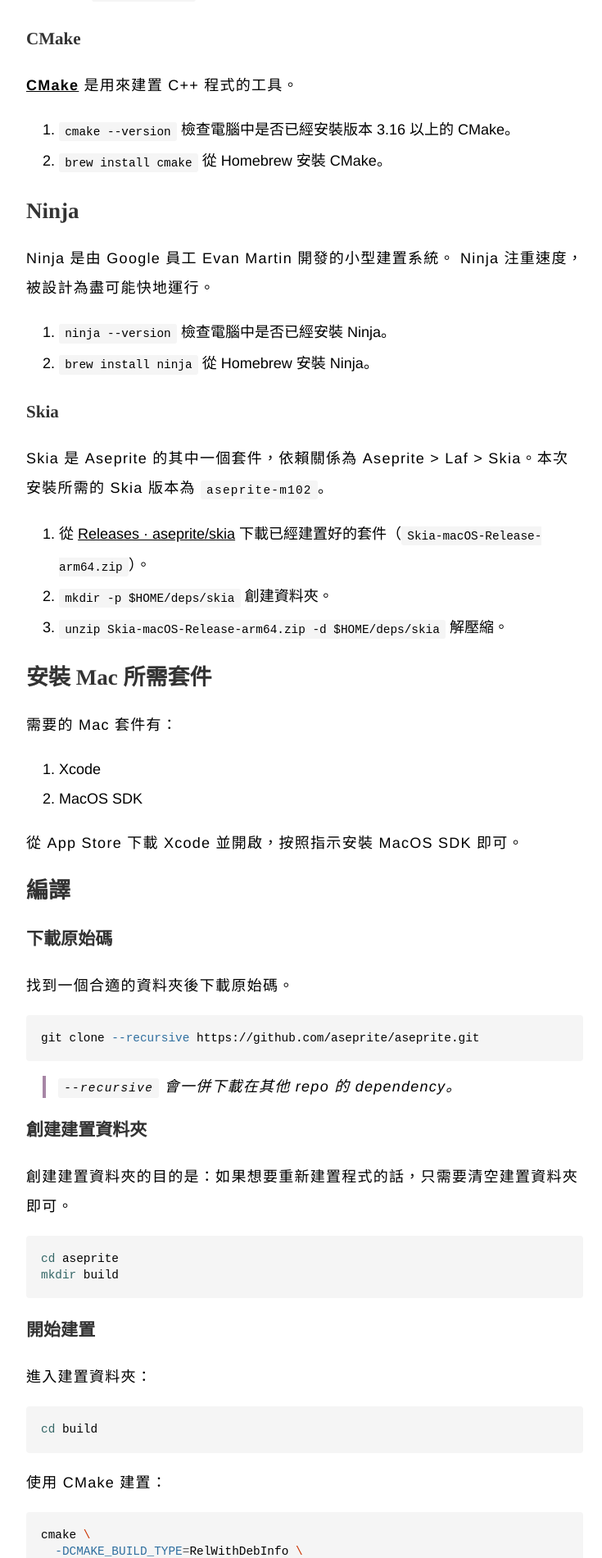
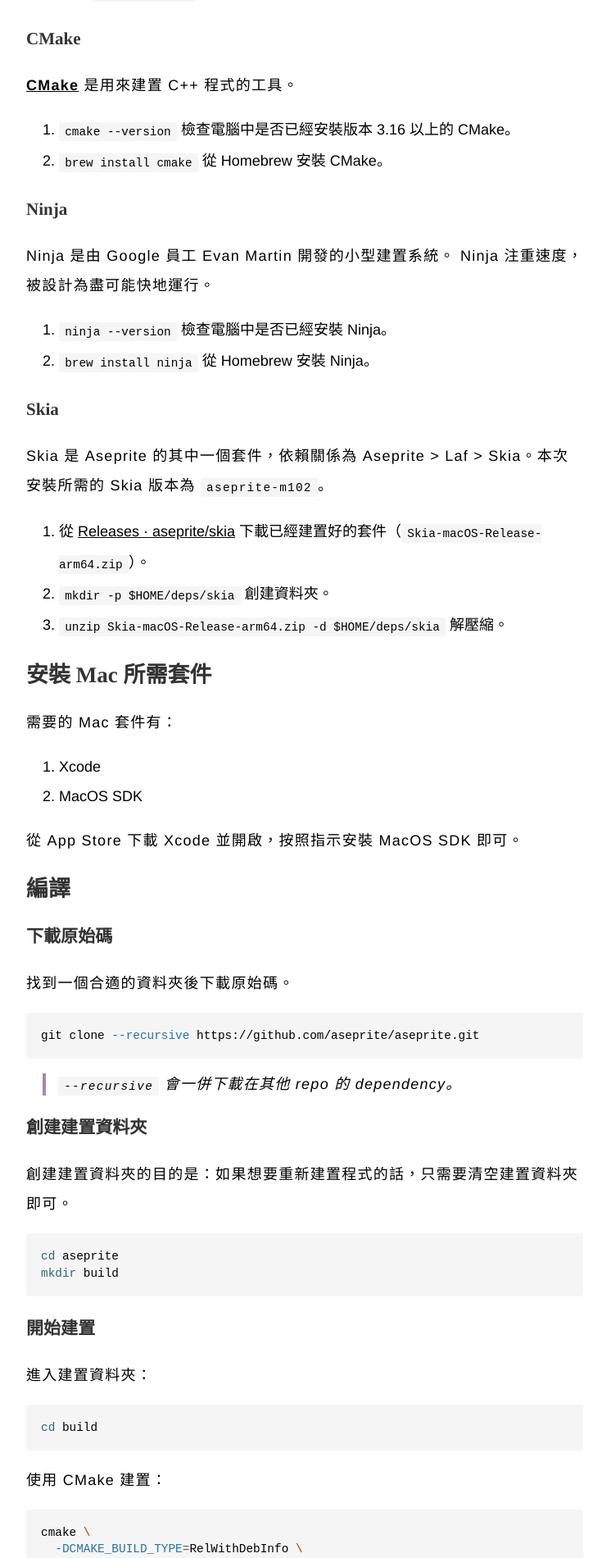
Before and after one commit to NatsuCamellia/NatsuCamellia.github.io, a Jekyll site: the page built from _posts/2024-01-24-Compiling-Aseprite-on-Arm64-Mac.md, in a window 1280 px wide. Shown: the part 1230-3130 px from the top of the page at 82% size, without its empty margins (268-1003 px from the left). Built offline with Jekyll 4.4.1, drawn with Linux system fonts in a browser that asks for light colours.

```diff
--- a/_posts/2024-01-24-Compiling-Aseprite-on-Arm64-Mac.md
+++ b/_posts/2024-01-24-Compiling-Aseprite-on-Arm64-Mac.md
@@ -37,7 +37,7 @@ tags: [Aseprite, "Pixel Art"]
 1.  `cmake --version` 檢查電腦中是否已經安裝版本 3.16 以上的 CMake。
 2. `brew install cmake` 從 Homebrew 安裝 CMake。
 
-## Ninja
+### Ninja
 
 Ninja 是由 Google 員工 Evan Martin 開發的小型建置系統。 Ninja 注重速度，被設計為盡可能快地運行。
 
```
